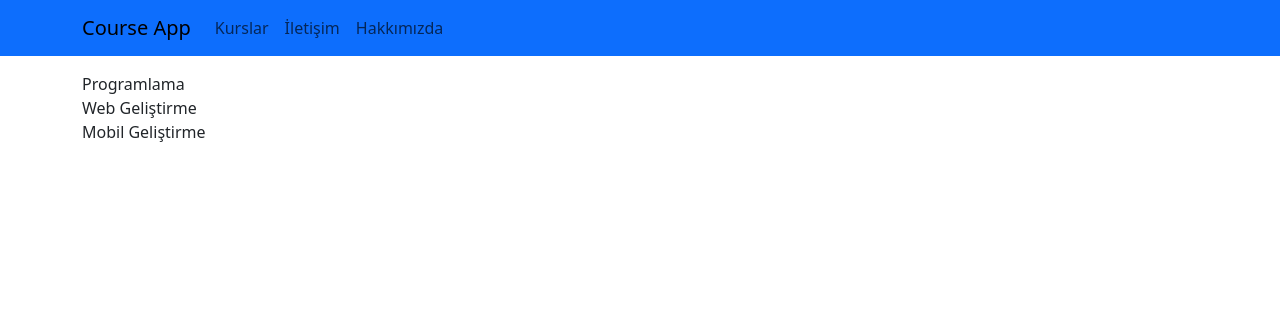
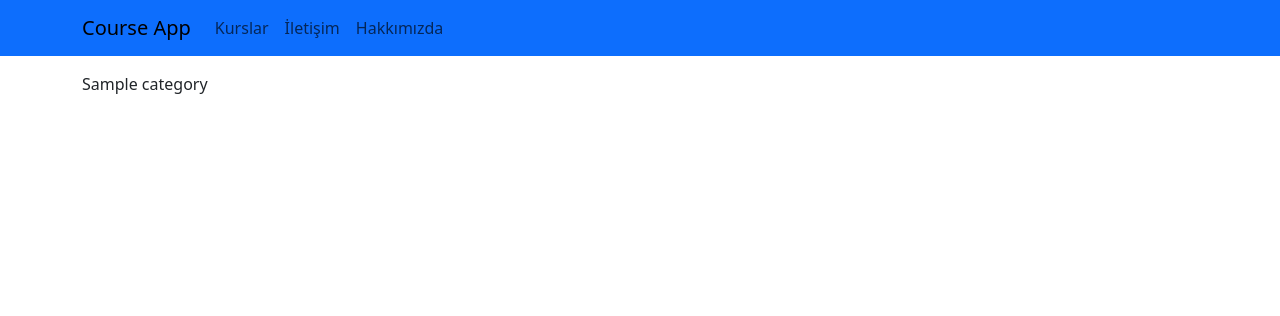
Before and after one commit to Furkanmetinn/courseapp, a Django app: template courses/templates/courses/index.html in a window 1280 px wide. Shown: the top 316 px of the page. Run offline with Django 4.2, Linux system fonts and the light colour scheme; the template is opened without the code that fills it: most values are stand-ins (such as "Sample title", 1, 10 or a date in 2020); some libraries are stand-ins or nearby versions.

Commit message:
For Döngüsü

```diff
--- a/courses/templates/courses/index.html
+++ b/courses/templates/courses/index.html
@@ -7,7 +7,16 @@ Kurslar
     <div class="row">
         <div class="col-3">
             {% comment %} menu {% endcomment %}
-        {% include "courses/partials/_categories.html" %}
+            <div class="list-gorup">
+                {% for category in categories  %}
+                <a href="{% url "courses_by_category" category %}" class="list-group-item list-gorup-item-action">{{category}}</a>
+                {% endfor %}
+
+             </div>
+
+
+
+        {% comment %} {% include "courses/partials/_categories.html" %} {% endcomment %}
          </div>
 
         <div class="col-9">
--- a/courses/templates/courses/partials/_Categories.html
+++ /dev/null
@@ -1,6 +0,0 @@
-<div class="list-gorup">
-    <a href="" class="list-group-item list-gorup-item-action">Programlama</a>
-    <a href="" class="list-group-item list-gorup-item-action">Web Geliştirme</a>
-    <a href="" class="list-group-item list-gorup-item-action">Mobil Geliştirme</a>
-
- </div>
--- a/courses/urls.py
+++ b/courses/urls.py
@@ -6,7 +6,6 @@ from . import views
 
 urlpatterns = [
     path('',views.index),
-    path('list',views.kurslar),
     path('<kurs_adi>',views.details),
     path('kategori/<int:category_id>',views.getCoursesByCategoryId),
     path('kategori/<str:category_name>',views.getCoursesByCategory,name='courses_by_category'),
```
Also changed, not shown: courses/views.py (+4 -9 lines).
